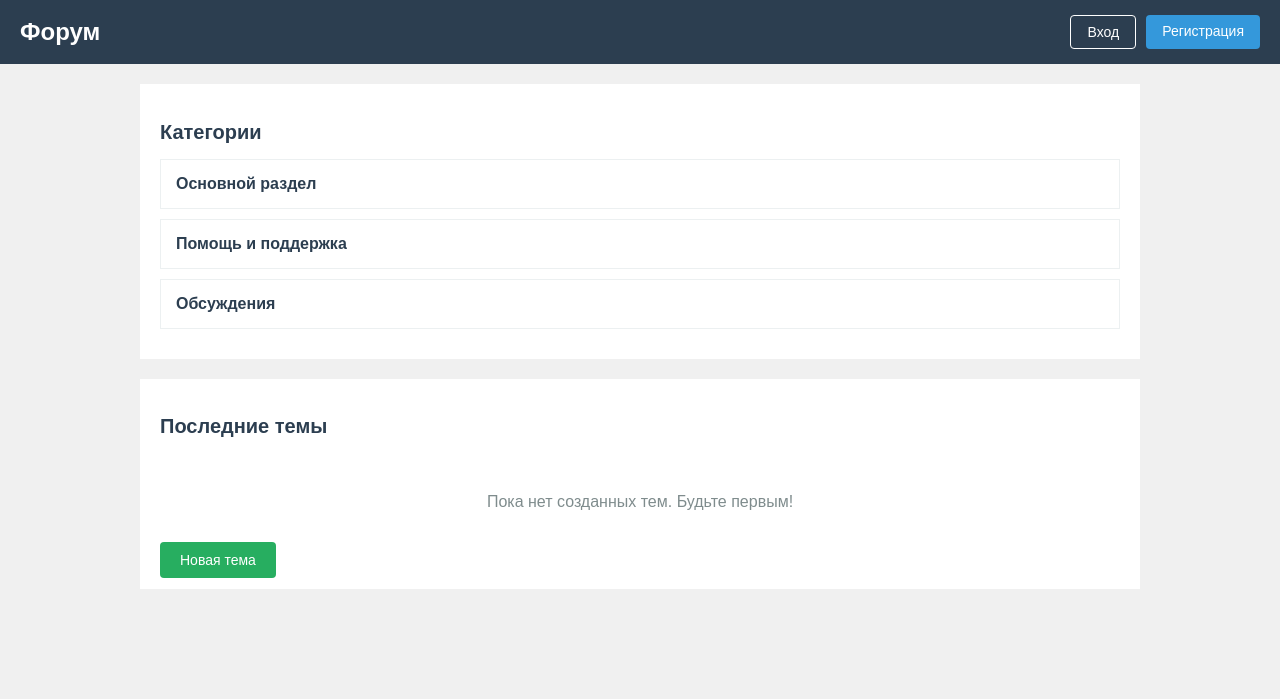
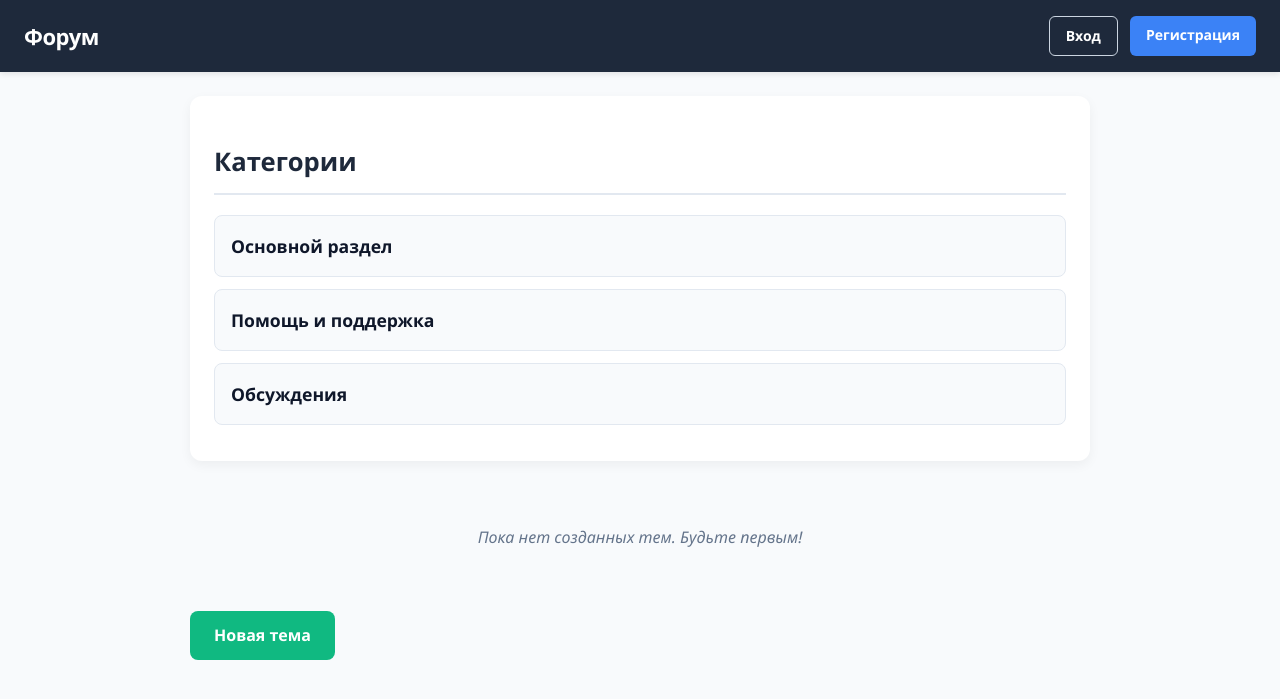
Before and after one commit to StasFoster/WebPython51, a Django app: page /forum/ in a window 1280 px wide. Shown: the top 699 px of the page. Run offline with Django 5.2, Linux system fonts and the light colour scheme; data that the repository does not hold is empty.

Commit message:
pageThreads

```diff
--- a/WebTOP/Forum/templates/Forum/index.html
+++ b/WebTOP/Forum/templates/Forum/index.html
@@ -7,94 +7,244 @@
     <meta http-equiv="X-UA-Compatible" content="ie=edge">
     <title>Document</title>
 <style>
+        <style>
+    /* Общие настройки */
+    * {
+        box-sizing: border-box;
+    }
+
     body {
-            font-family: Arial, sans-serif;
-            background-color: #f0f0f0;
+        font-family: 'Segoe UI', Tahoma, Geneva, Verdana, sans-serif;
+        background-color: #f8fafc;
         margin: 0;
         padding: 0;
+        color: #334155;
+        line-height: 1.6;
     }
 
+    /* Шапка */
     .header {
-            background-color: #2c3e50;
+        background-color: #1e293b;
         color: white;
-            padding: 15px 20px;
+        padding: 16px 24px;
         display: flex;
         justify-content: space-between;
         align-items: center;
+        box-shadow: 0 2px 6px rgba(0, 0, 0, 0.1);
     }
 
     .logo {
-            font-size: 24px;
-            font-weight: bold;
+        font-size: 22px;
+        font-weight: 700;
+        letter-spacing: -0.5px;
     }
 
     .auth-buttons {
         display: flex;
-            gap: 10px;
+        gap: 12px;
     }
 
     .btn {
         padding: 8px 16px;
-            border: none;
-            border-radius: 4px;
+        border-radius: 6px;
+        text-decoration: none;
+        font-weight: 600;
+        font-size: 14px;
+        text-align: center;
+        transition: all 0.2s ease;
         cursor: pointer;
-            text-decoration: none;
-            font-size: 14px;
+        display: inline-block;
     }
 
     .btn-login {
         background-color: transparent;
         color: white;
-            border: 1px solid white;
+        border: 1px solid #cbd5e1;
+    }
+
+    .btn-login:hover {
+        background-color: rgba(255, 255, 255, 0.1);
     }
 
     .btn-register {
-            background-color: #3498db;
+        background-color: #3b82f6;
         color: white;
+        border: none;
+    }
+
+    .btn-register:hover {
+        background-color: #2563eb;
+        transform: translateY(-1px);
+    }
+
+    /* Контейнер */
+    .container {
+        max-width: 900px;
+        margin: 24px auto;
+        padding: 0 20px;
+    }
+
+    /* Блоки разделов */
+    .forum-section {
+        background: white;
+        padding: 24px;
+        margin-bottom: 24px;
+        border-radius: 12px;
+        box-shadow: 0 4px 12px rgba(0, 0, 0, 0.05);
+    }
+
+    .section-title {
+        font-size: 1.6rem;
+        color: #1e293b;
+        margin-bottom: 20px;
+        padding-bottom: 10px;
+        border-bottom: 2px solid #e2e8f0;
+        font-weight: 700;
+    }
+
+    /* Категории */
+    .category {
+        padding: 16px;
+        border: 1px solid #e2e8f0;
+        border-radius: 8px;
+        margin-bottom: 12px;
+        cursor: pointer;
+        transition: all 0.2s ease;
+        background-color: #f8fafc;
+    }
+
+    .category:hover {
+        background-color: #f1f5f9;
+        border-color: #cbd5e1;
+        transform: translateY(-2px);
+    }
+
+    .category-title {
+        font-weight: 600;
+        color: #0f172a;
+        font-size: 1.1rem;
+    }
+
+    /* Темы (сообщения) */
+    .thread-item {
+        background-color: #fff;
+        padding: 16px;
+        margin-bottom: 16px;
+        border-radius: 10px;
+        box-shadow: 0 2px 6px rgba(0, 0, 0, 0.04);
+        transition: transform 0.2s ease, box-shadow 0.2s ease;
+    }
+
+    .thread-item:hover {
+        transform: translateY(-2px);
+        box-shadow: 0 4px 10px rgba(0, 0, 0, 0.08);
+    }
+
+    .thread-title {
+        font-weight: 700;
+        font-size: 1.15rem;
+        color: #1d4ed8;
+        margin-bottom: 8px;
+        display: flex;
+        justify-content: space-between;
+        align-items: flex-start;
+    }
+
+    .thread-date {
+        font-size: 0.85rem;
+        color: #64748b;
+        font-weight: normal;
+    }
+
+    .thread-content {
+        color: #475569;
+        margin-bottom: 12px;
+        font-size: 0.95rem;
+    }
+
+    .thread-author {
+        text-align: right;
+        font-style: italic;
+        color: #94a3b8;
+        font-size: 0.9rem;
+    }
+
+    /* Сообщение "пусто" */
+    .empty-message {
+        text-align: center;
+        color: #64748b;
+        padding: 40px 20px;
+        font-style: italic;
+    }
+
+    /* Кнопка "Новая тема" */
+    .new-topic-btn {
+        display: inline-block;
+        margin-top: 20px;
+        padding: 12px 24px;
+        background-color: #10b981;
+        color: white;
+        text-decoration: none;
+        border-radius: 8px;
+        font-weight: 600;
+        font-size: 1rem;
+        transition: background-color 0.3s ease, transform 0.2s ease;
+    }
+
+    .new-topic-btn:hover {
+        background-color: #059669;
+        transform: translateY(-2px);
+    }
+
+    /* Адаптивность */
+    @media (max-width: 600px) {
+        .header {
+            flex-direction: column;
+            gap: 12px;
+            text-align: center;
+        }
+
+        .auth-buttons {
+            width: 100%;
+            justify-content: center;
         }
 
         .container {
-            max-width: 1000px;
-            margin: 20px auto;
-            padding: 0 20px;
+            margin: 16px auto;
+            padding: 0 16px;
         }
 
         .forum-section {
-            background: white;
             padding: 20px;
-            margin-bottom: 20px;
         }
 
         .section-title {
-            font-size: 20px;
-            margin-bottom: 15px;
-            color: #2c3e50;
-        }
-
-        .category {
-            padding: 15px;
-            border: 1px solid #ecf0f1;
-            margin-bottom: 10px;
-            cursor: pointer;
-        }
-
-        .category-title {
-            font-weight: bold;
-            color: #2c3e50;
-        }
-
-        .empty-message {
-            text-align: center;
-            color: #7f8c8d;
-            padding: 40px;
+            font-size: 1.4rem;
         }
 
         .new-topic-btn {
-            background-color: #27ae60;
-            color: white;
-            padding: 10px 20px;
-            margin-top: 15px;
+            width: 100%;
+            text-align: center;
         }
+
+        .thread-title {
+            flex-direction: column;
+            gap: 6px;
+        }
+
+        .thread-date {
+            text-align: left;
+        }
+        }
+        .thread-link {
+            text-decoration: none;
+            color: inherit;
+            display: block;
+        }
+        .thread-link:hover .thread-title {
+            color: #1d4ed8;
+        }
+</style>
     </style>
 </head>
 <body>
@@ -126,16 +276,24 @@
             </div>
         </div>
 
-        <div class="forum-section">
-            <h2 class="section-title">Последние темы</h2>
+        {% for i in threads %}
+    <div class="thread-item">
+        <a href="{% url 'pageThread' i.id %}" class="thread-link">
+        <div class="thread-title">
+            {{ i.title }}
+            <span class="thread-date">{{ i.data }}</span>
+        </div>
+        </a>
+        <div class="thread-content">{{ i.content }}</div>
+        <div class="thread-author">— {{ i.author }}</div>
+    </div>
+{% empty %}
     <div class="empty-message">
         Пока нет созданных тем. Будьте первым!
     </div>
-            {% if user.is_authenticated %}
+{% endfor %}
+          <div >
                 <a href="{% url 'addThread' %}" class="btn new-topic-btn">Новая тема</a>
-            {% else %}
-                <a href="{% url 'registr' %}" class="btn new-topic-btn">Новая тема</a>
-            {% endif %}
           </div>
     </div>
 </body>
--- a/WebTOP/Forum/urls.py
+++ b/WebTOP/Forum/urls.py
@@ -24,6 +24,6 @@ urlpatterns = [
     path('forum/', views.forum , name='forum' ),
     path('', RedirectView.as_view(pattern_name='forum')),
     path('addThread/', views.addThread , name='addThread' ),
-
+    path('Thread/<int:id>/',views.pageThreads,name="pageThread"),
 
 ]
--- a/WebTOP/Forum/views.py
+++ b/WebTOP/Forum/views.py
@@ -1,14 +1,15 @@
-from django.http import HttpResponse
+# from django.http import HttpResponse
 from django.shortcuts import render, redirect
 from django.views.decorators.cache import never_cache
-from django.contrib.auth import logout
+# from django.contrib.auth import logout
 from . import forms,models
 
 
 # Create your views here.
 @never_cache
 def forum(request):
-    data = {"is_signin": False}
+    threads = models.Thread.objects.all()
+    data = {"is_signin": False, "threads": threads}
 
     if request.user.is_authenticated:
         data["is_signin"] = True
@@ -29,3 +30,7 @@ def addThread(request):
     else:
         form = forms.ThreadForm()
     return render(request, 'Forum/AddThread.html', {"form": form})
+
+def pageThreads(request,id):
+    thread = models.Thread.objects.get(id=id)
+    return render(request,"Forum/page.html", {"thread": thread})
```
Also changed, not shown: WebTOP/Forum/templates/Forum/page.html (added, +13 -0 lines), WebTOP/Forum/migrations/__init__.py (added), WebTOP/MainInfo/migrations/0001_initial.py (deleted). Lines whose indentation alone changed are shown as unchanged.
